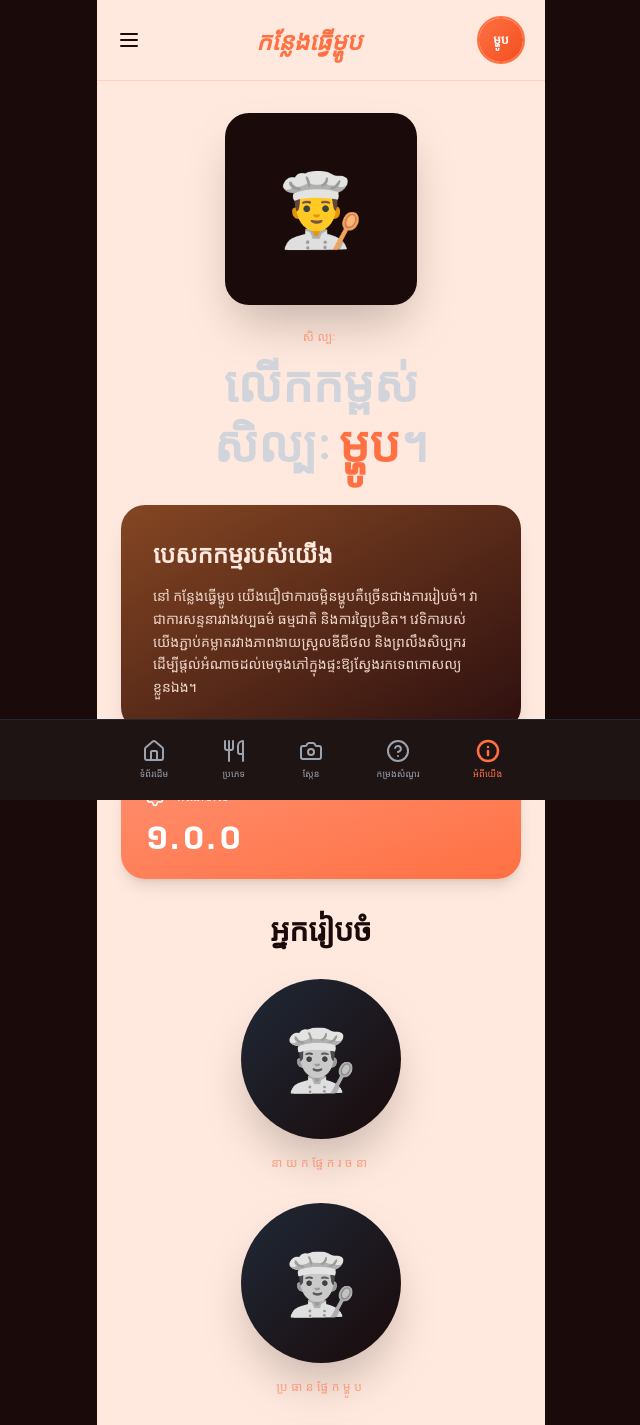
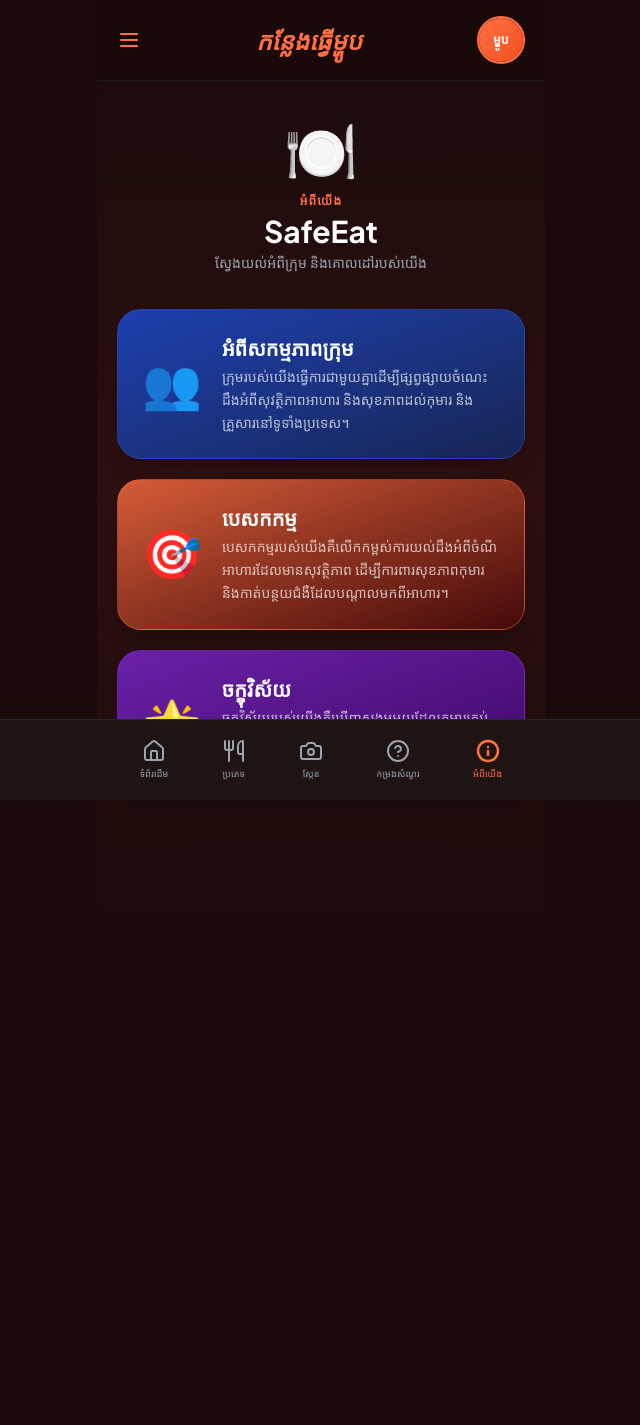
Before and after one commit to kanikachantha87-boop/sek, a Next.js app: page /about in a window 1280 px wide. Shown: the top 1425 px of the page, without its empty margins (319-959 px from the left). After the commit the page ends 1000 px from the top, so only its background shows below. Built offline with nearby package versions, Linux system fonts and the light colour scheme.

Commit message:
feat: redesign about page with 3 topic buttons

```diff
--- a/app/about/page.tsx
+++ b/app/about/page.tsx
@@ -1,19 +1,43 @@
 'use client'
 
-import { Settings, Camera, X, Play } from 'lucide-react'
+import { Users, Target, Eye } from 'lucide-react'
 
-const curators = [
-  { name: 'នាយកផ្នែករចនា', image: '👨‍🍳' },
-  { name: 'ប្រធានផ្នែកម្ហូប', image: '👨‍🍳' },
-  { name: 'អ្នករចនា UX', image: '👩‍💼' },
+const sections = [
+  {
+    id: 1,
+    label: 'អំពីសកម្មភាពក្រុម',
+    emoji: '👥',
+    icon: Users,
+    gradient: 'from-blue-800 to-blue-950',
+    border: 'border-blue-600/40',
+    content: 'ក្រុមរបស់យើងធ្វើការជាមួយគ្នាដើម្បីផ្សព្វផ្សាយចំណេះដឹងអំពីសុវត្ថិភាពអាហារ និងសុខភាពដល់កុមារ និងគ្រួសារនៅទូទាំងប្រទេស។',
+  },
+  {
+    id: 2,
+    label: 'បេសកកម្ម',
+    emoji: '🎯',
+    icon: Target,
+    gradient: 'from-coral/80 to-red-950',
+    border: 'border-coral/40',
+    content: 'បេសកកម្មរបស់យើងគឺលើកកម្ពស់ការយល់ដឹងអំពីចំណីអាហារដែលមានសុវត្ថិភាព ដើម្បីការពារសុខភាពកុមារ និងកាត់បន្ថយជំងឺដែលបណ្តាលមកពីអាហារ។',
+  },
+  {
+    id: 3,
+    label: 'ចក្ខុវិស័យ',
+    emoji: '🌟',
+    icon: Eye,
+    gradient: 'from-purple-800 to-purple-950',
+    border: 'border-purple-600/40',
+    content: 'ចក្ខុវិស័យរបស់យើងគឺឃើញសង្គមមួយដែលកុមារគ្រប់រូបទទួលបានអាហារដែលមានសុវត្ថិភាព មានជីវជាតិ និងមានសុខភាពល្អ។',
+  },
 ]
 
 export default function AboutPage() {
   return (
-    <div className="min-h-screen bg-light-peach text-dark pb-24">
-      <header className="sticky top-0 z-40 bg-light-peach border-b border-coral/20">
+    <div className="min-h-screen pb-24">
+      <header className="sticky top-0 z-40 bg-dark/95 backdrop-blur-sm border-b border-gray-800/50">
         <div className="flex items-center justify-between px-5 py-4">
-          <button className="text-dark hover:text-coral transition-colors">
+          <button className="text-coral hover:text-coral-light transition-colors">
             <svg className="w-6 h-6" fill="none" stroke="currentColor" viewBox="0 0 24 24">
               <path strokeLinecap="round" strokeLinejoin="round" strokeWidth={2} d="M4 6h16M4 12h16M4 18h16" />
             </svg>
@@ -29,79 +53,28 @@
         </div>
       </header>
 
-      <main className="px-6 py-8 space-y-8">
-        <div className="text-center">
-          <div className="w-48 h-48 mx-auto mb-6 bg-dark rounded-3xl overflow-hidden shadow-2xl">
-            <div className="w-full h-full flex items-center justify-center text-7xl">
-              👨‍🍳
-            </div>
-          </div>
-          <div className="text-coral/60 text-xs tracking-[0.3em] font-body font-light mb-2">
-            សិល្បៈ
-          </div>
-          <h2 className="font-headline text-5xl font-bold leading-tight">
-            <span className="text-gray-300">លើកកម្ពស់</span>
-            <br />
-            <span className="text-gray-300">សិល្បៈ </span>
-            <span className="text-coral">ម្ហូប</span>
-            <span className="text-gray-300">។</span>
-          </h2>
+      <main className="px-5 py-6 space-y-5">
+        {/* ចំណងជើង */}
+        <div className="text-center py-4">
+          <div className="text-6xl mb-3">🍽️</div>
+          <p className="text-coral text-xs tracking-widest font-body font-bold mb-1">អំពីយើង</p>
+          <h2 className="text-3xl font-headline font-bold">SafeEat</h2>
+          <p className="text-gray-400 font-body text-sm mt-1">ស្វែងយល់អំពីក្រុម និងគោលដៅរបស់យើង</p>
         </div>
 
-        <div className="bg-gradient-to-br from-amber-900/90 to-dark-burgundy text-light-peach rounded-3xl p-8 shadow-xl">
-          <h3 className="font-headline text-2xl font-bold mb-4">បេសកកម្មរបស់យើង</h3>
-          <p className="font-body text-sm leading-relaxed text-light-peach/90">
-            នៅ កន្លែងធ្វើម្ហូប យើងជឿថាការចម្អិនម្ហូបគឺច្រើនជាងការរៀបចំ។
-            វាជាការសន្ទនារវាងវប្បធម៌ ធម្មជាតិ និងការច្នៃប្រឌិត។
-            វេទិការបស់យើងភ្ជាប់គម្លាតរវាងភាពងាយស្រួលឌីជីថល និងព្រលឹងសិប្បករ
-            ដើម្បីផ្តល់អំណាចដល់មេចុងភៅក្នុងផ្ទះឱ្យស្វែងរកទេពកោសល្យខ្លួនឯង។
-          </p>
-        </div>
-
-        <div className="bg-gradient-to-br from-coral-light to-coral text-white rounded-3xl p-6 shadow-lg">
-          <div className="flex items-center gap-3 mb-2">
-            <Settings className="w-5 h-5" />
-            <span className="font-body text-xs tracking-widest opacity-90">កំណែចាស់</span>
-          </div>
-          <div className="font-headline text-4xl font-bold">១.០.០</div>
-        </div>
-
-        <section>
-          <h3 className="font-headline text-3xl font-bold text-center mb-8 text-dark">
-            អ្នករៀបចំ
-          </h3>
-          <div className="space-y-8">
-            {curators.map((curator, index) => (
-              <div key={index} className="flex flex-col items-center">
-                <div className="w-40 h-40 rounded-full overflow-hidden bg-gradient-to-br from-gray-800 to-dark mb-4 shadow-2xl">
-                  <div className="w-full h-full flex items-center justify-center text-6xl grayscale">
-                    {curator.image}
-                  </div>
-                </div>
-                <div className="text-coral/60 text-xs tracking-[0.3em] font-body font-medium">
-                  {curator.name}
-                </div>
-              </div>
-            ))}
-          </div>
-        </section>
-
-        <div className="text-center pt-8">
-          <p className="text-coral/60 text-xs tracking-[0.3em] font-body font-medium mb-6">
-            ចូលរួមជាមួយយើង
-          </p>
-          <div className="flex justify-center gap-6">
-            <button className="w-14 h-14 bg-gradient-to-br from-amber-900 to-dark-burgundy rounded-full flex items-center justify-center text-coral hover:scale-110 transition-transform shadow-lg">
-              <Camera className="w-6 h-6" />
-            </button>
-            <button className="w-14 h-14 bg-gradient-to-br from-amber-900 to-dark-burgundy rounded-full flex items-center justify-center text-coral hover:scale-110 transition-transform shadow-lg">
-              <X className="w-6 h-6" />
-            </button>
-            <button className="w-14 h-14 bg-gradient-to-br from-amber-900 to-dark-burgundy rounded-full flex items-center justify-center text-coral hover:scale-110 transition-transform shadow-lg">
-              <Play className="w-6 h-6" />
-            </button>
-          </div>
-        </div>
+        {/* Button ៣ */}
+        {sections.map((s) => (
+          <button
+            key={s.id}
+            className={`w-full bg-gradient-to-br ${s.gradient} border ${s.border} rounded-3xl p-6 flex items-center gap-5 hover:scale-[1.02] transition-all shadow-xl text-left`}
+          >
+            <span className="text-5xl flex-shrink-0">{s.emoji}</span>
+            <div>
+              <h3 className="font-headline font-bold text-xl text-white mb-1">{s.label}</h3>
+              <p className="font-body text-sm text-white/70 leading-relaxed">{s.content}</p>
+            </div>
+          </button>
+        ))}
       </main>
     </div>
   )
--- a/app/type/page.tsx
+++ b/app/type/page.tsx
@@ -2,16 +2,7 @@
 
 import Header from '@/components/Header'
 
-const foodTypes = [
-  { icon: '🍕', name: 'ភីហ្សា', count: '១២ ម្ហូប' },
-  { icon: '🍔', name: 'បឺហ្គឺ', count: '០៨ ម្ហូប' },
-  { icon: '🍣', name: 'សូស៊ី', count: '១៥ ម្ហូប' },
-  { icon: '🥗', name: 'សាឡាដ', count: '១០ ម្ហូប' },
-  { icon: '🍜', name: 'មីស៊ុប', count: '០៩ ម្ហូប' },
-  { icon: '🍰', name: 'នំបង្អែម', count: '០៦ ម្ហូប' },
-  { icon: '🥩', name: 'សាច់អាំង', count: '១១ ម្ហូប' },
-  { icon: '🍱', name: 'ម្ហូបជប៉ុន', count: '០៧ ម្ហូប' },
-]
+const foodTypes: { name: string; count: string }[] = []
 
 export default function TypePage() {
   return (
```
